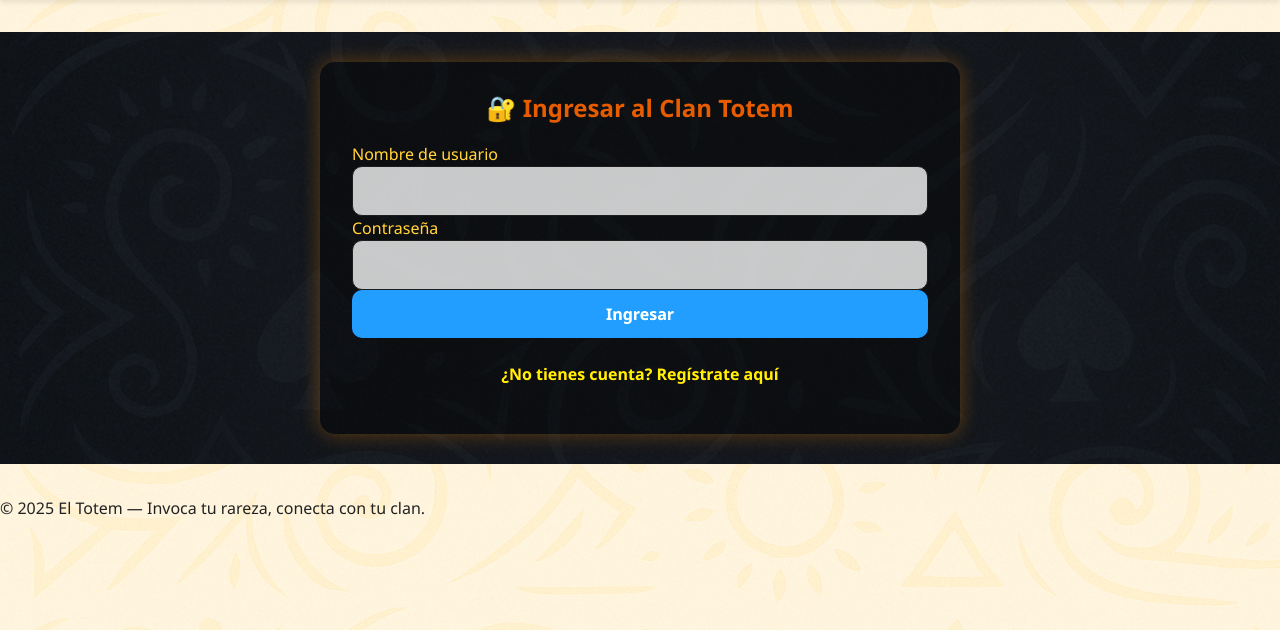
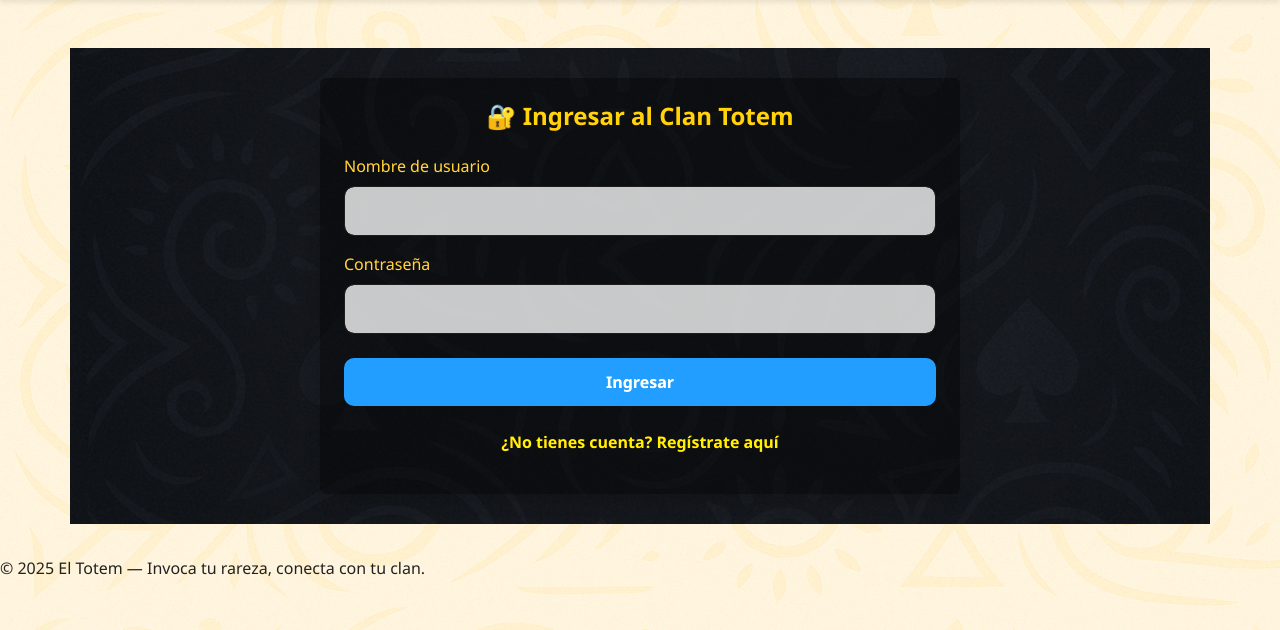
Before and after one commit to Blowser/naxoEltotem, a Django app: page /login/ in a window 1280 px wide. Shown: the part 170-800 px from the top of the page. Run offline with Django 5.2, Linux system fonts and the light colour scheme.

Commit message:
Update login.html
se adapta html de login a bootstrap

```diff
--- a/core/templates/core/login.html
+++ b/core/templates/core/login.html
@@ -6,30 +6,35 @@
 {% endblock %}
 
 {% block content %}
-<section class="fondo-registro formulario-ingreso">
+<section class="fondo-registro formulario-ingreso container mt-5">
+  <div class="contenedor-formulario mx-auto p-4 rounded shadow">
+    <h2 class="text-center text-warning mb-4">🔐 Ingresar al Clan Totem</h2>
 
-  <div class="contenedor-formulario">
-    <h2>🔐 Ingresar al Clan Totem</h2>
     {% if error %}
-      <p style="color: red; text-align: center;">{{ error }}</p>
+      <p class="text-danger text-center fw-bold">{{ error }}</p>
     {% endif %}
+
     <form method="POST">
       {% csrf_token %}
-      <div class="bloque-campo">
-        <label for="username">Nombre de usuario</label>
-        <input type="text" name="username" id="username" class="campo-runa" required>
+      <div class="row g-3">
+        <div class="col-12">
+          <label for="username" class="form-label">Nombre de usuario</label>
+          <input type="text" name="username" id="username" class="form-control campo-runa" required>
+        </div>
+        <div class="col-12">
+          <label for="password" class="form-label">Contraseña</label>
+          <input type="password" name="password" id="password" class="form-control campo-runa" required>
+        </div>
       </div>
-      <div class="bloque-campo">
-        <label for="password">Contraseña</label>
-        <input type="password" name="password" id="password" class="campo-runa" required>
+
+      <div class="text-center mt-4">
+        <button type="submit" class="btn btn-warning boton-invocacion">Ingresar</button>
       </div>
-      <button type="submit" class="boton-invocacion">Ingresar</button>
     </form>
-    <p>
-        <a href="{% url 'registrarse' %}" class="enlace-registro">¿No tienes cuenta? Regístrate aquí</a>
+
+    <p class="mt-3 text-center">
+      <a href="{% url 'registrarse' %}" class="enlace-registro">¿No tienes cuenta? Regístrate aquí</a>
     </p>
-
   </div>
 </section>
-
 {% endblock %}
```
